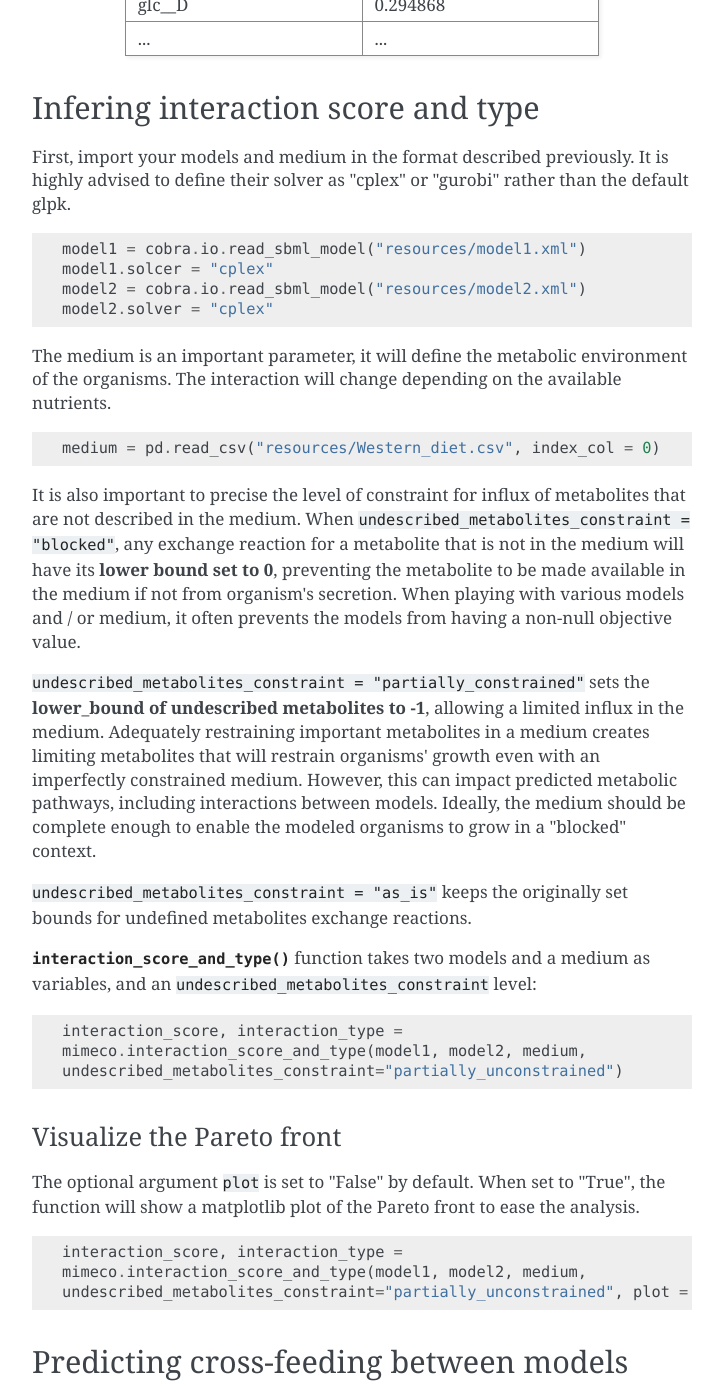
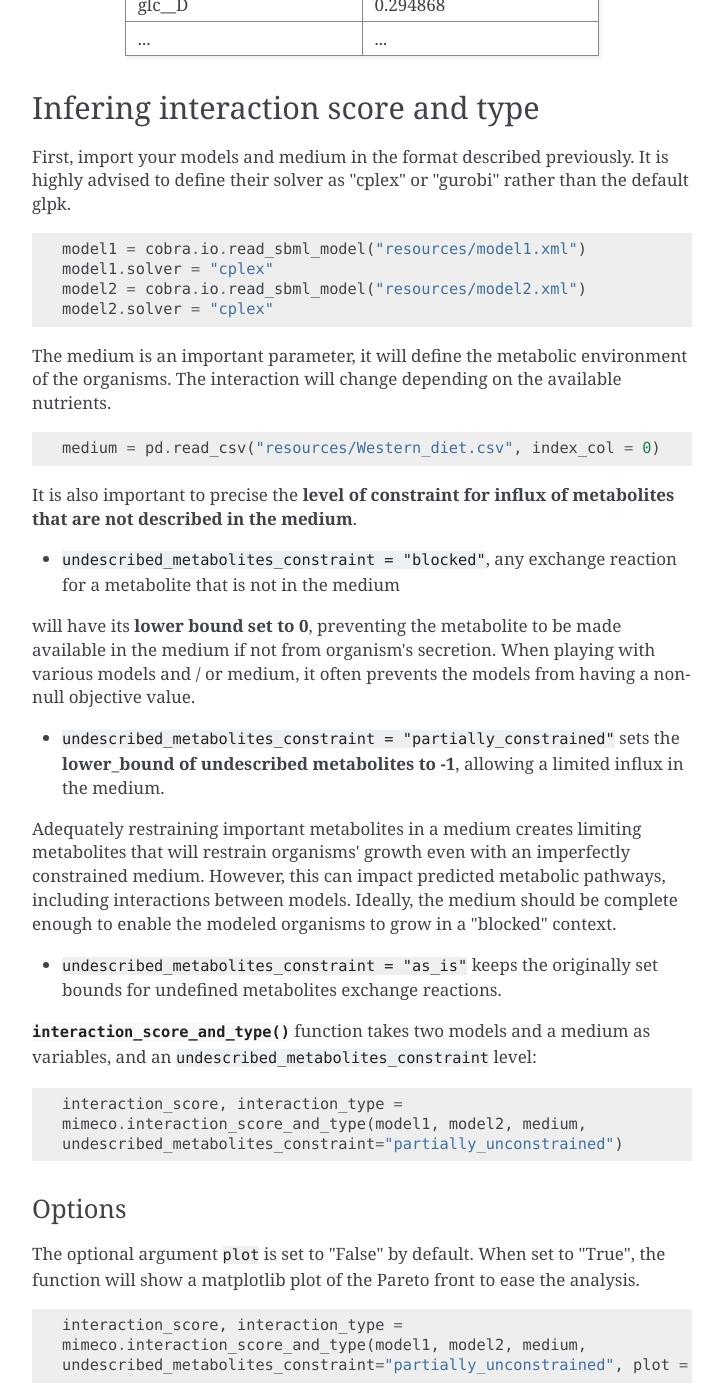
Before and after one commit to Anna-cell/mimeco, a Sphinx documentation site: the page built from doc/global_usage.rst, in a window 1280 px wide and 1400 px high, scrolled down 520 px. Shown: the whole window, without its empty margins (388-1111 px from the left). Built offline with Sphinx 7.4.7, drawn with Linux system fonts in a browser that asks for light colours; some of the changed text lies outside the part shown.

```diff
--- a/doc/global_usage.rst
+++ b/doc/global_usage.rst
@@ -37,7 +37,7 @@ rather than the default glpk.
 .. code-block:: python
 
     model1 = cobra.io.read_sbml_model("resources/model1.xml")
-    model1.solcer = "cplex"
+    model1.solver = "cplex"
     model2 = cobra.io.read_sbml_model("resources/model2.xml")
     model2.solver = "cplex"
 
@@ -47,17 +47,18 @@ The medium is an important parameter, it will define the metabolic environment o
 
     medium = pd.read_csv("resources/Western_diet.csv", index_col = 0)
 
-It is also important to precise the level of constraint for influx of metabolites that are not described in the medium.
-When ``undescribed_metabolites_constraint = "blocked"``, any exchange reaction for a metabolite that is not in the medium
+It is also important to precise the **level of constraint for influx of metabolites that are not described in the medium**.
+
+* ``undescribed_metabolites_constraint = "blocked"``, any exchange reaction for a metabolite that is not in the medium
 will have its **lower bound set to 0**, preventing the metabolite to be made available in the medium if not from organism's secretion.
 When playing with various models and / or medium, it often prevents the models from having a non-null objective value.
 
-``undescribed_metabolites_constraint = "partially_constrained"`` sets the **lower_bound of undescribed metabolites to -1**, allowing a limited influx in the medium.
+* ``undescribed_metabolites_constraint = "partially_constrained"`` sets the **lower_bound of undescribed metabolites to -1**, allowing a limited influx in the medium.
 Adequately restraining important metabolites in a medium creates limiting metabolites that will restrain organisms' growth even with an imperfectly constrained medium.
 However, this can impact predicted metabolic pathways, including interactions between models. Ideally, the medium should be
 complete enough to enable the modeled organisms to grow in a "blocked" context.
 
-``undescribed_metabolites_constraint = "as_is"`` keeps the originally set bounds for undefined metabolites exchange reactions.
+* ``undescribed_metabolites_constraint = "as_is"`` keeps the originally set bounds for undefined metabolites exchange reactions.
 
 :py:func:`interaction_score_and_type()` function takes two models and a medium as variables, and an ``undescribed_metabolites_constraint`` level:
 
@@ -67,8 +68,8 @@ complete enough to enable the modeled organisms to grow in a "blocked" context.
     mimeco.interaction_score_and_type(model1, model2, medium,
     undescribed_metabolites_constraint="partially_unconstrained")
 
-Visualize the Pareto front
-~~~~~~~~~~~~~~~~~~~~~~~~~~
+Options
+~~~~~~~
 The optional argument ``plot`` is set to "False" by default. When set to "True", the function will show a matplotlib plot of the Pareto front to ease the analysis.
 
 .. code-block:: python
--- a/mimeco/__init__.py
+++ b/mimeco/__init__.py
@@ -1 +1,2 @@
 import mimeco.utils
+import mimeco.enterocyte_specific_utils
```
Also changed, not shown: doc/enterocyte_specific_analysis.rst (+25 -3 lines), setup.py (added, +23 -0 lines), doc/global_usage_application.ipynb (added), 1 other file.
